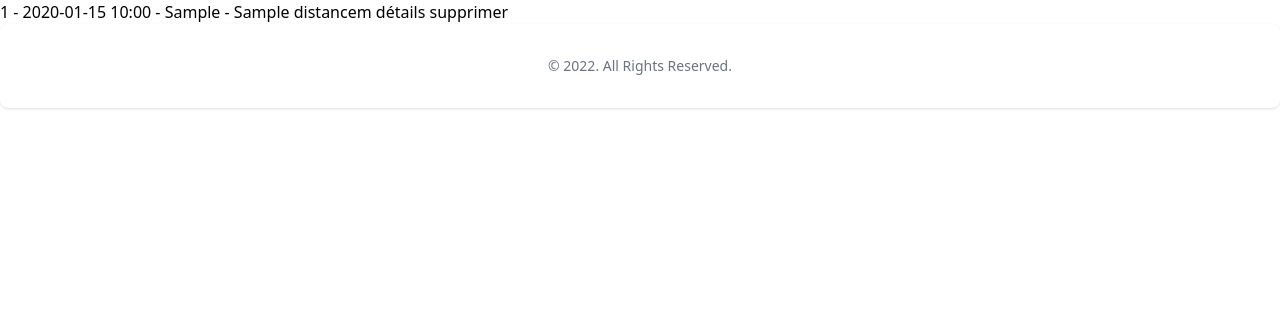
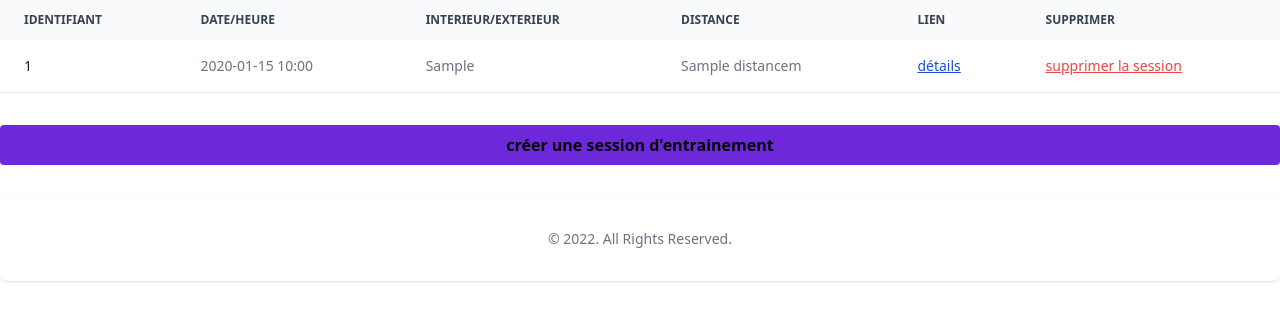
Before and after one commit to remace/OC-P13_Archery_Buddy, a Django app: template ArcheryBuddy/records/templates/records/list_practice_sessions.html in a window 1280 px wide. Shown: the part 72-393 px from the top of the page. Run offline with Django 4.2, Linux system fonts and the light colour scheme; the template is opened without the code that fills it: most values are stand-ins (such as "Sample title", 1, 10 or a date in 2020); some libraries are stand-ins or nearby versions.

Commit message:
💄 list practice sessions
refers issue #32

```diff
--- a/ArcheryBuddy/records/templates/records/list_practice_sessions.html
+++ b/ArcheryBuddy/records/templates/records/list_practice_sessions.html
@@ -1,9 +1,40 @@
 {% extends "core/base.html" %}
-
 {% block content %}
-    <ul>
-        {% for practice_session in practice_sessions %}
-            <li>{{practice_session.id}} - {{practice_session.session_datetime | date:'Y-m-d H:i'}} - {{practice_session.get_conditions_display}} - {{practice_session.distance}}m <a href={% url 'practice_detail' practice_session.id %}>détails</a> <a href={% url 'practice_delete' practice_session.id %}>supprimer</a></li>
-        {% endfor %}
-    </ul>
+    <div class="relative overflow-x-auto">
+        <table class="w-full text-sm text-left text-gray-500 dark:text-gray-400">
+            <thead class="text-xs text-gray-700 uppercase bg-gray-50 dark:bg-gray-700 dark:text-gray-400">
+                <tr>
+                    <th scope="col" class="px-6 py-3">Identifiant</th>
+                    <th scope="col" class="px-6 py-3">date/heure</th>
+                    <th scope="col" class="px-6 py-3">interieur/exterieur</th>
+                    <th scope="col" class="px-6 py-3">distance</th>
+                    <th scope="col" class="px-6 py-3">lien</th>
+                    <th scope="col" class="px-6 py-3">supprimer</th>
+                </tr>
+            </thead>
+            <tbody>
+                {% for session in practice_sessions %}
+                    <tr class="bg-white border-b dark:bg-gray-800 dark:border-gray-700">
+                        <th scope="row"
+                            class="px-6 py-4 font-medium text-gray-900 whitespace-nowrap dark:text-white">
+                            {{ session.id }}
+                        </th>
+                        <td class="px-6 py-4">{{ session.session_datetime | date:'Y-m-d H:i' }}</td>
+                        <td class="px-6 py-4">{{ session.get_conditions_display }}</td>
+                        <td class="px-6 py-4">{{ session.distance }}m</td>
+                        <td class="px-6 py-4">
+                            <a class="underline text-blue-700"
+                               href="{% url 'practice_detail' session.id %}">détails</a>
+                        </td>
+                        <td class="px-6 py-4">
+                            <a class="underline text-red-500"
+                               href="{% url 'practice_delete' session.id %}">supprimer la session</a>
+                        </td>
+                    </tr>
+                {% endfor %}
+            </tbody>
+        </table>
+    </div>
+    <a class="my-8 text-center block cursor-pointer bg-violet-700 hover:bg-violet-900 font-bold py-2 px-4 rounded w-full"
+       href="{% url 'practice_create' %}">créer une session d'entrainement</a>
 {% endblock content %}
```
